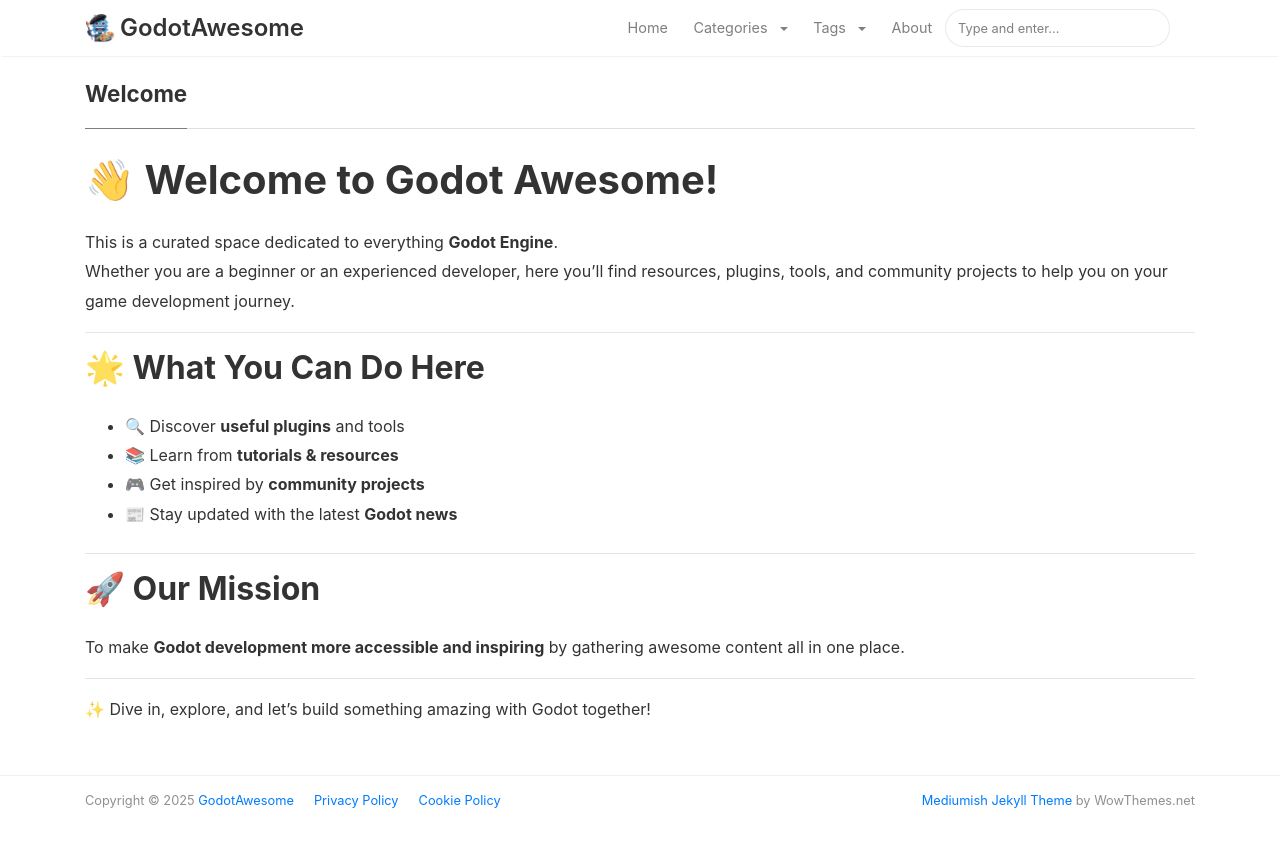
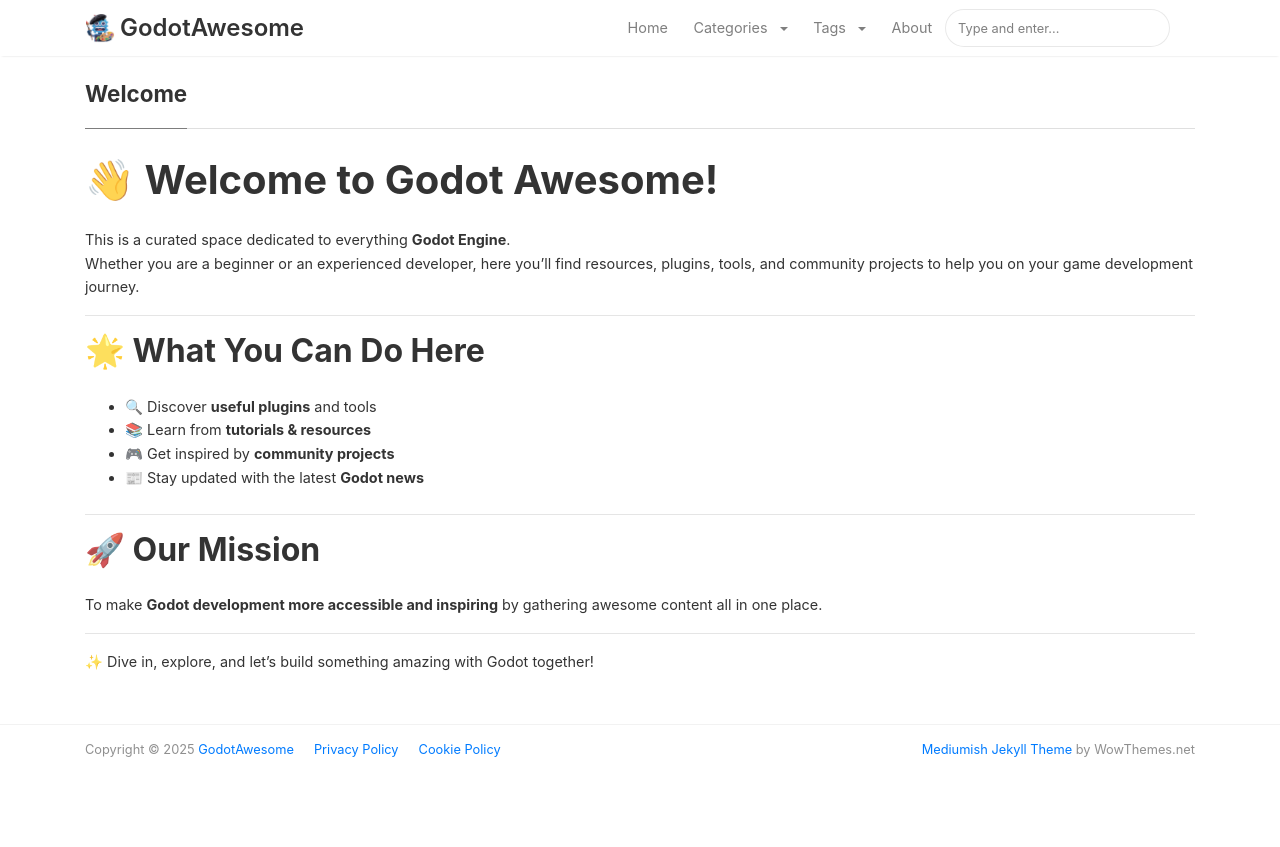
Before and after one commit to godotawesome/godotawesome.github.io, a Jekyll site: the page built from _pages/welcome.md, in a window 1280 px wide. Shown: the top 847 px of the page. Built offline with Jekyll 4.4.1, drawn with Linux system fonts in a browser that asks for light colours; nearby versions of some CDN libraries.

Commit message:
fonts are smaller

```diff
--- a/_sass/_theme-variables.scss
+++ b/_sass/_theme-variables.scss
@@ -50,9 +50,11 @@
 // ================================
 $font-size-base: 1rem !default;
 $font-size-small: 0.85rem !default;
-$font-size-large: 1.1rem !default;
-$font-size-heading: 1.4rem !default;
-$font-size-brand: 1.5rem !default;
+$font-size-article: 0.95rem !default;        // Makale içerik boyutu
+$font-size-article-mobile: 0.9rem !default;  // Mobil makale boyutu
+$font-size-large: 1.05rem !default;          // Daha küçük large boyut
+$font-size-heading: 1.3rem !default;         // Daha küçük başlık
+$font-size-brand: 1.4rem !default;           // Daha küçük brand
 
 // Spacing (Boşluklar)
 // ================================
--- a/assets/css/screen.css
+++ b/assets/css/screen.css
@@ -8,9 +8,12 @@
 body {
     background-color: var(--background-white);
     color: var(--text-primary);
+    -webkit-font-smoothing: antialiased;
+    -moz-osx-font-smoothing: grayscale;
+    text-rendering: optimizeLegibility;
 }
 @media screen and (min-width:1500px) {
-    html { font-size:18px; } /* Increase the font size on higher resolutions */
+    html { font-size:16px; } /* Smaller font size for better readability */
     .container {max-width:80%;}
 }
 .mainheading {
@@ -148,7 +151,7 @@
 
 .listfeaturedtag h2.card-title,
 .listrecent h2.card-title {
-    font-size: 1.3rem;
+    font-size: 1.2rem;
     font-weight: 700;
     line-height: 1.25;
 }
@@ -337,9 +340,9 @@
 
 .article-post {
     font-family: Merriweather;
-    font-size: 1.1rem;
-    line-height: 1.84;
-    color: rgba(0, 0, 0, .8);
+    font-size: 0.95rem;
+    line-height: 1.65;
+    color: var(--text-primary);
 }
 
 blockquote {
@@ -404,6 +407,12 @@
 @media (max-width:999px) {
     .featured-box-img-cover {
         height: 359px;
+    }
+
+    /* Smaller font sizes for mobile */
+    .article-post {
+        font-size: 0.9rem;
+        line-height: 1.6;
     }
 
     .alertbar {
@@ -718,7 +727,7 @@
 
 .layout-page .article-post {
     font-family: -apple-system, BlinkMacSystemFont, "Segoe UI", Roboto, "Helvetica Neue", Arial, sans-serif, "Apple Color Emoji", "Segoe UI Emoji", "Segoe UI Symbol", "Noto Color Emoji";
-    font-size: 1rem;
+    font-size: 0.9rem;
 }
 
 .layout-page .article-post p {
```
